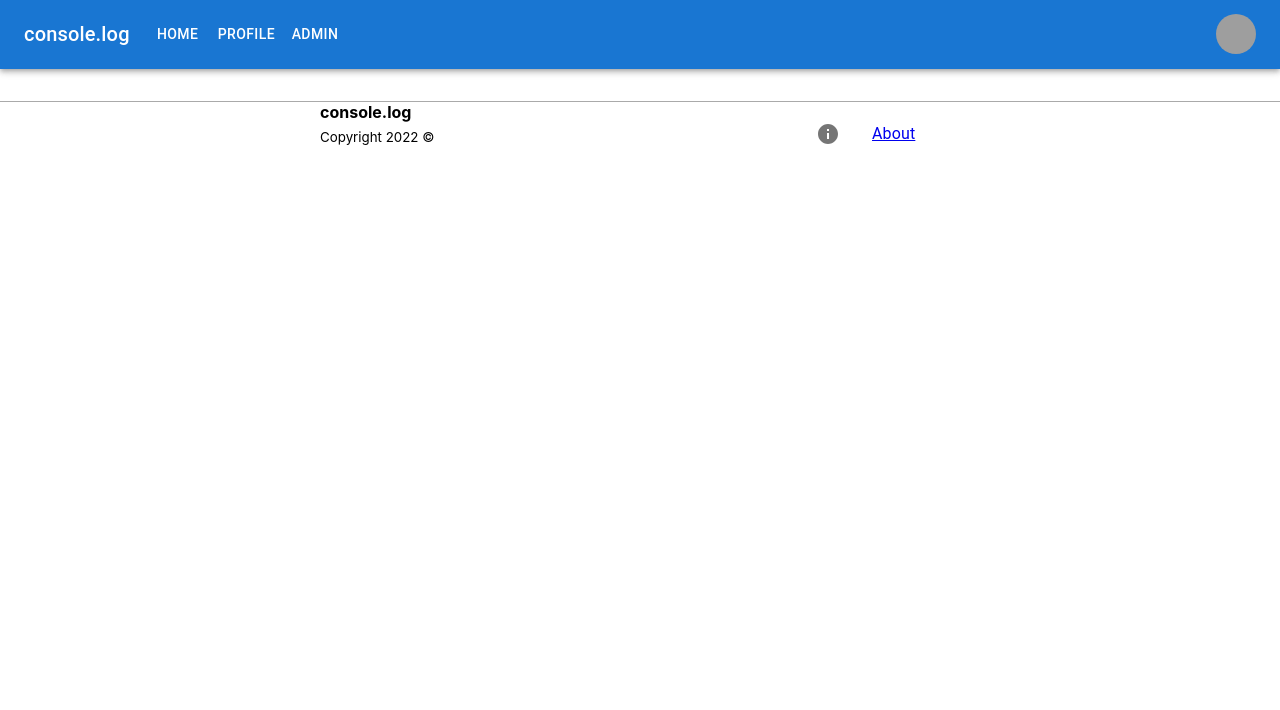
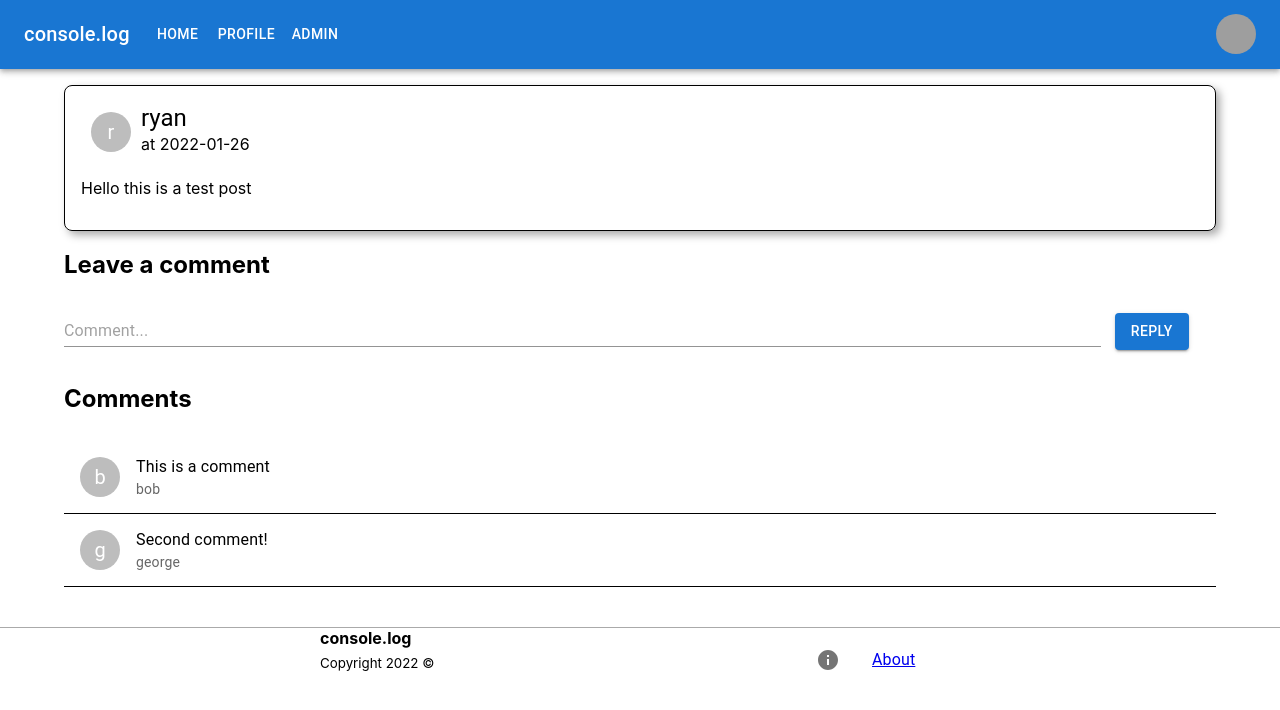
Before and after one commit to g-broadhead/console.log, a React (Create React App) app in the folder client/: page /post in a window 1280 px wide. Shown: the top 710 px of the page. Built offline with nearby package versions, Linux system fonts and the light colour scheme; grey boxes are pictures that could not be loaded.

Commit message:
Moved Post card into separate component so it can be used on different pages

```diff
--- a/client/src/App.js
+++ b/client/src/App.js
@@ -10,7 +10,7 @@ import AppFooter from './components/AppFooter';
 import Landing from './pages/Landing';
 import Home from './pages/Home';
 import Auth from './pages/Auth';
-
+import Post from './pages/Post';
 
 function App() {
   return (
@@ -21,6 +21,7 @@ function App() {
           <Route exact path="/" element={<Auth />} />
           <Route exact path="/" element={<Landing />} />
           <Route exact path="/home" element={<Home />} />
+          <Route exact path="/post" element={<Post />} />
         </Routes>
       </Router>
     <AppFooter />
--- /dev/null
+++ b/client/src/components/PostCard/PostCard.js
@@ -0,0 +1,39 @@
+import {
+    Container,
+    Box,
+    List,
+    ListItem,
+    ListItemText,
+    ListItemAvatar,
+    Avatar,
+    Typography,
+    Input,
+    Button,
+} from "@mui/material"
+
+
+const PostCard = (props) => {
+    const {user, date, content} = props;
+
+    const postStyle = {
+        border: "1px solid black",
+        borderRadius: "8px",
+        boxShadow: "4px 4px 8px #AAA",
+        padding: "1em"
+    }
+
+    return (
+        <Box sx={postStyle}>
+            <Box align-items="flex-start" sx={{display: "flex"}}>
+                <Avatar sx={{margin: "0.5em"}}>{user[0]}</Avatar>
+                <Box sx={{display: "flex", flexDirection: "column"}}>
+                    <Typography variant="h5">{user}</Typography>
+                    <Typography variant="sub">at {date}</Typography>
+                </Box>
+            </Box>
+            <p>{content}</p>
+        </Box>
+    )
+}
+
+export default PostCard;
--- /dev/null
+++ b/client/src/components/PostCard/index.js
@@ -0,0 +1 @@
+export {default} from './PostCard.js';
--- a/client/src/pages/Post/Post.js
+++ b/client/src/pages/Post/Post.js
@@ -10,6 +10,7 @@ import {
     Input,
     Button,
 } from "@mui/material"
+import PostCard from "../../components/PostCard"
 
 const Post = (props) => {
 
@@ -55,16 +56,11 @@ const Post = (props) => {
 
     return (
         <Container sx={{marginTop: "1em"}}>
-            <Box sx={postStyle}>
-                <Box align-items="flex-start" sx={{display: "flex"}}>
-                    <Avatar sx={{margin: "0.5em"}}>{dummyData.user[0]}</Avatar>
-                    <Box sx={{display: "flex", flexDirection: "column"}}>
-                        <Typography variant="h5">{dummyData.user}</Typography>
-                        <Typography variant="sub">at {dummyData.date}</Typography>
-                    </Box>
-                </Box>
-                <p>{dummyData.content}</p>
-            </Box>
+            <PostCard
+                user={dummyData.user}
+                date={dummyData.date}
+                content={dummyData.content} />
+
             <Box component="form">
                 <h2>Leave a comment</h2>
                 <Input placeholder="Comment..." label="Comment" sx={{ width: '90%' }}/>
```
